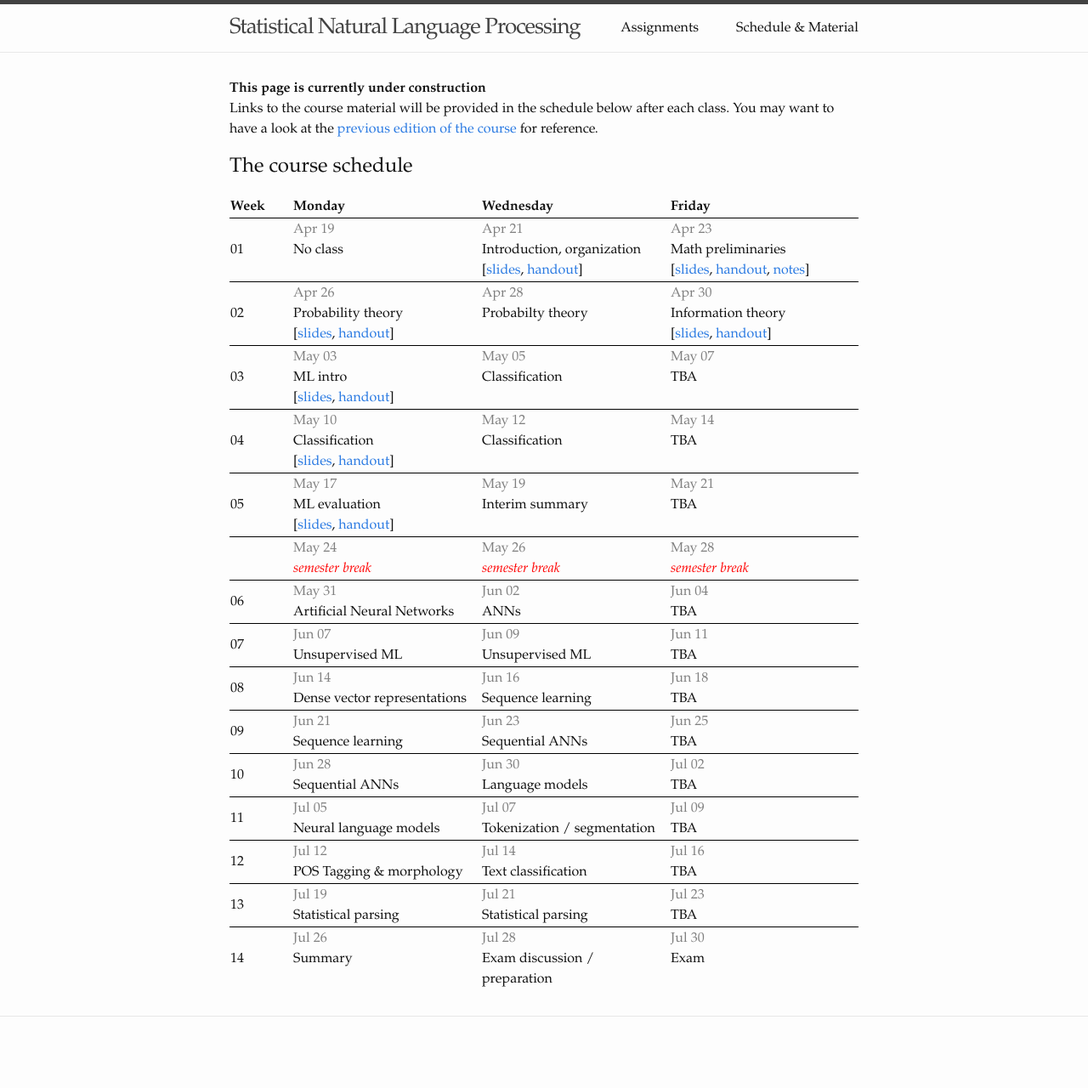
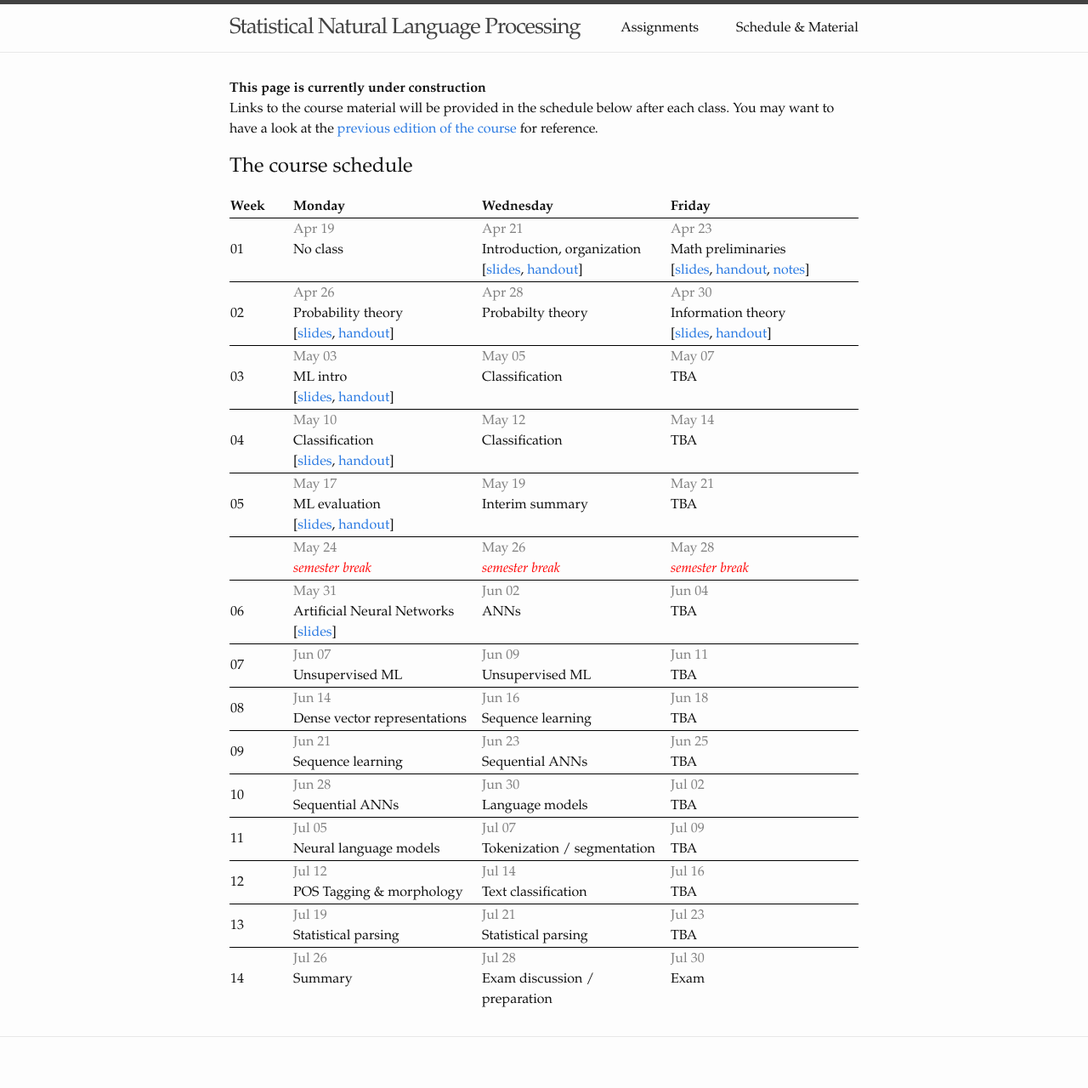
Before and after one commit to snlp2021/snlp2021.github.io, a Jekyll site: the page built from schedule.md, in a window 1280 px wide. Shown: the whole page at 85% size. Built offline with Jekyll 4.4.1, drawn with Linux system fonts in a browser that asks for light colours; before the commit the page ends 1256 px from its top, so only the background shows below that.

Commit message:
NN intro slides.

```diff
--- a/_data/schedule.yml
+++ b/_data/schedule.yml
@@ -69,6 +69,8 @@
   dates:
     May 31:
       topic: Artificial Neural Networks
+      links:
+        slides: slides/ml-evaluation.pdf
     Jun 02:
       topic: ANNs
     Jun 04:
```
Also changed, not shown: 1 other file.
